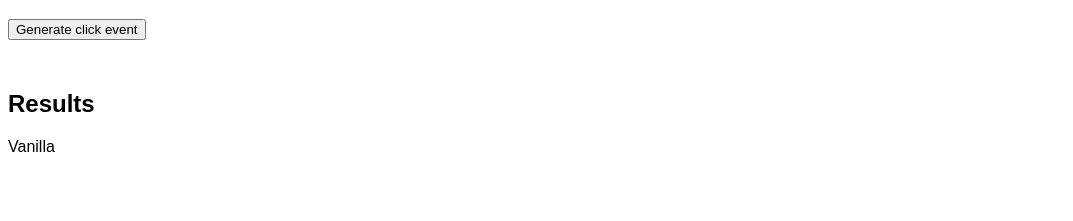
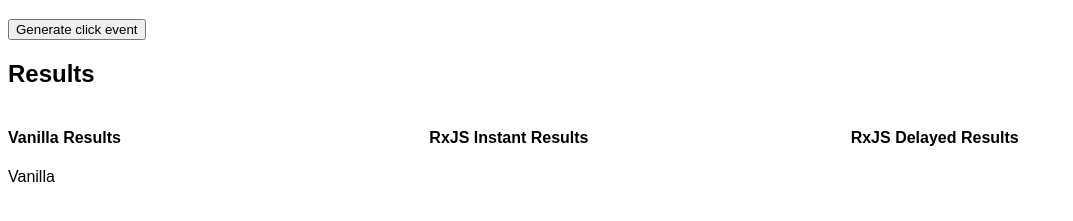
Before and after one commit to kissmybutton/rxjs-course, a website built with Parcel: page index.html in a window 1280 px wide. Shown: the part 61-282 px from the top of the page, without its empty margins (0-1073 px from the left). Built offline with nearby package versions, Linux system fonts and the light colour scheme.

Commit message:
add grids to results

```diff
--- a/index.html
+++ b/index.html
@@ -11,9 +11,17 @@
       <button class="generate-button" id="hit-me">
         <span>Generate click event</span>
       </button>
+      <h2>Results</h2>
       <div class="results-container">
-        <h2>Results</h2>
-        <div id="results"></div>
+        <div id="vanilla-results">
+          <h4>Vanilla Results</h4>
+        </div>
+        <div id="rxjs-results">
+          <h4>RxJS Instant Results</h4>
+        </div>
+        <div id="rxjs-delay-results">
+          <h4>RxJS Delayed Results</h4>
+        </div>
       </div>
     </div>
 
--- a/src/index.js
+++ b/src/index.js
@@ -2,8 +2,8 @@ import "./styles.css";
 import { fromEvent } from "rxjs";
 import { debounceTime } from "rxjs/operators";
 
-let appendToResults = (result) => {
-  const resultsContainer = document.getElementById("results");
+let appendToResults = (result, id) => {
+  const resultsContainer = document.getElementById(id);
   const span = document.createElement("span");
   span.innerHTML = result;
   span.classList = ['result']
@@ -14,19 +14,19 @@ let appendToResults = (result) => {
 const button = document.getElementById("hit-me");
 
 // Vanilla JS event listener
-button.addEventListener("click", appendToResults("Vanilla"));
+button.addEventListener("click", appendToResults("Vanilla", 'vanilla-results'));
 // button.removeEventListener("click", appendToResults("Vanilla"));
 
 // RxJS event listener
 const subscription1 = fromEvent(button, "click").subscribe(() =>
-  appendToResults("RxJS")
+  appendToResults("RxJS", 'rxjs-results')
 );
 
 // RxJS event listener with operators
 fromEvent(button, "click")
   .pipe(debounceTime(1000))
   .subscribe(() => {
-    appendToResults("RxJS with delay");
+    appendToResults("RxJS with delay", 'rxjs-delay-results');
 
     // clean up with unsubscribe
     // subscription1.unsubscribe();
--- a/src/styles.css
+++ b/src/styles.css
@@ -3,5 +3,6 @@ body {
 }
 
 .results-container {
-  margin-top: 50px
+  display: grid;
+  grid-template-columns: 1fr 1fr 1fr;
 }
```
